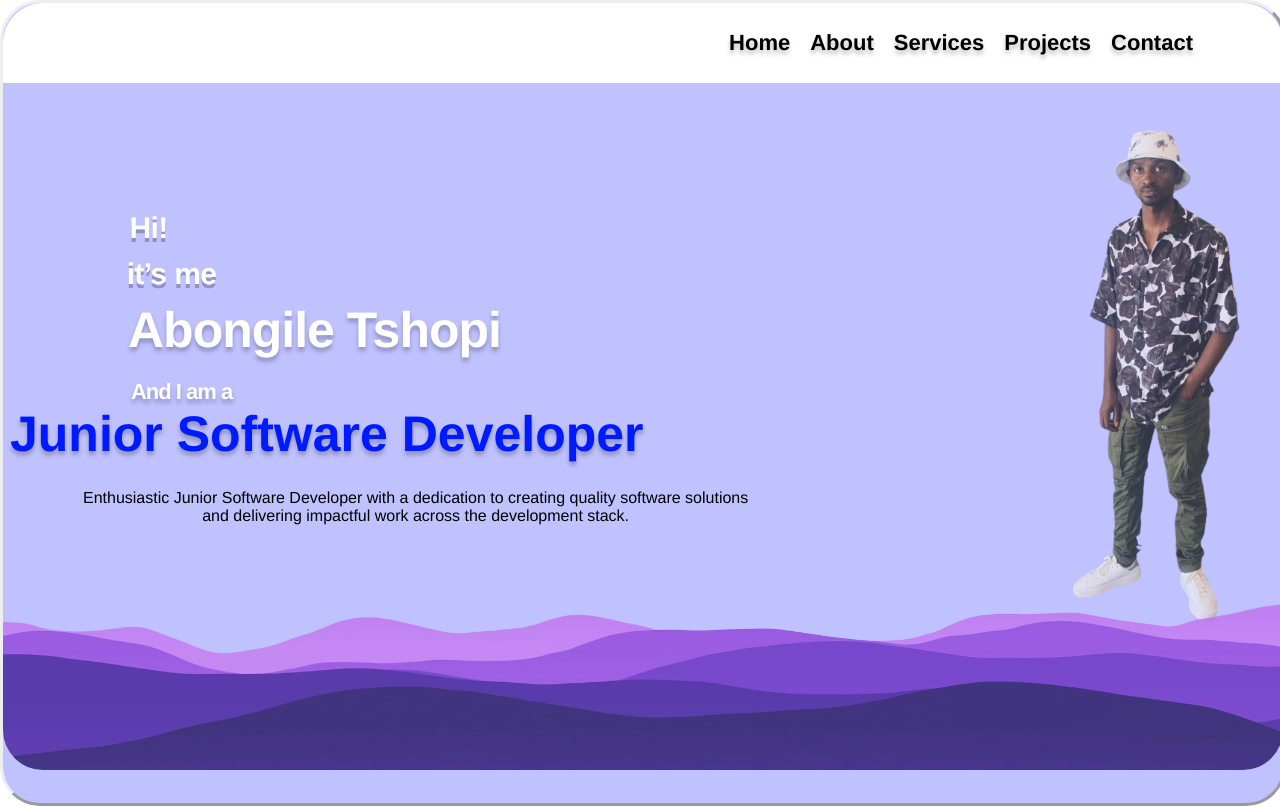
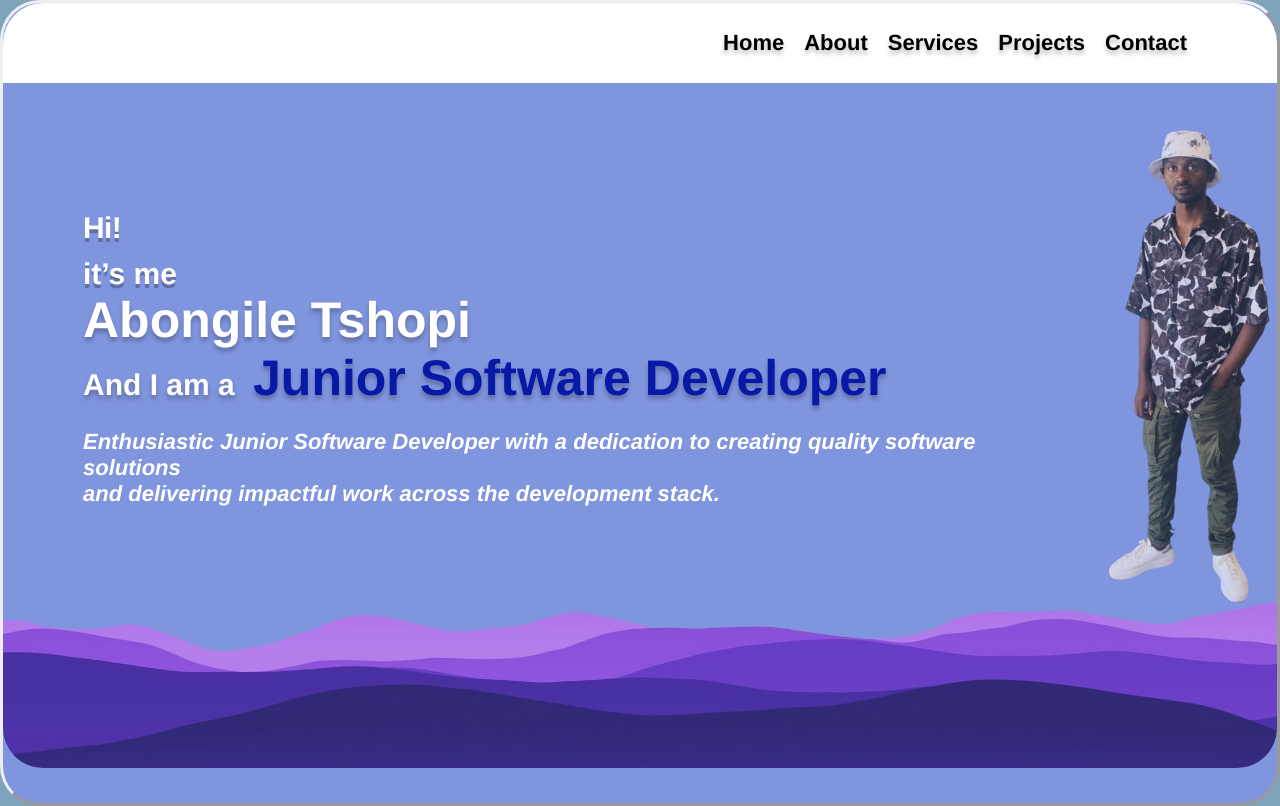
Before and after one commit to 214254151/My-Younglings-Profile, a React (Create React App) app: page / in a window 1280 px wide. Built offline with nearby package versions, Linux system fonts and the light colour scheme.

Commit message:
Home page layout done

```diff
--- a/src/App.css
+++ b/src/App.css
@@ -11,19 +11,20 @@
 }*/
 
 .mainAppFrame {
-  background-color: #c0539c82;
+  background-color: #004d7c82;
+  width: 100%;
+  height: auto;
 
 }
 
 .mainFrame {
   border-left-style: outset;
   border-style: outset;
-  text-align: center;
-  position: absolute;
-  width: 100%;
+  /* text-align: center; */
+  /* position: absolute;  */
+  /* width: 100%; */
   height: 100vh;
   background-color: #8287ff82;
-
   border-bottom-right-radius: 5dvb;
   border-bottom-left-radius: 5dvb;
   border-top-right-radius: 5dvb;
@@ -120,12 +121,12 @@
 
 .homepage-image {
   margin-top: -5.2rem;
-  margin-left: 200px;
+  margin-left: -80px;
   opacity: 75%;
 }
 
 .waves{
-  margin-top: -5.1rem;
+  margin-top: -4rem;
   height: 200px;
   opacity: 75%;
   width: 100%;
@@ -160,13 +161,13 @@
 }
 
 .itsMe{
-  margin-left: 23px;
+  /* margin-left: 23px; */
   margin-top: -7.1rem;
   font-family: "Nunito-Bold", Helvetica;
   color: #ffffff;
   font-size: 30px;
   font-weight: 700;
-  letter-spacing: -0.6px;
+  /* letter-spacing: -0.6px; */
   line-height: normal;
   text-shadow: 0px 4px #00000040;
   width: 131px;
@@ -178,66 +179,51 @@
   font-family: "Nunito-Bold", Helvetica;
   font-size: 50px;
   font-weight: 700;
-  letter-spacing: -1px;
+  /* letter-spacing: -1px; */
   line-height: normal;
-  overflow: hidden;
+  overflow: 0;
   text-shadow: 0px 4px 4px #00000040;
   white-space: nowrap;
-  padding: 10px;
+  /* padding: 10px; */
   width: 363px;
-  margin-left: 35px;
+  /* margin-left: 35px; */
 
 }
 
-.and{
-  margin-left: -93px;
+ .and{
   font-family: "Nunito-Bold", Helvetica;
   color: #ffffff;
-  font-size: 22px;
+  font-size: 30px;
   font-weight: 700;
-  letter-spacing: -1px;
+  /* letter-spacing: -1px; */
   line-height: normal;
   text-shadow: 0px 4px 4px #00000040;
-  padding: 10px;
-  width: 363px;
+}
 
 
 
-
-
-}
-
-.and span{
-  color: #001aff;
+.Junior{
+  color: #0818a7;
   font-family: "Nunito-Bold", Helvetica;
   font-size: 50px;
   font-weight: 700;
   letter-spacing: 0;
   line-height: normal;
   overflow: hidden;
-  text-overflow: ellipsis;
   text-shadow: 0px 4px 4px #00000040;
   white-space: nowrap;
   padding: 10px;
 }
 
-/* .Junior{
-  color: #001aff;
-  font-family: "Nunito-Bold", Helvetica;
-  font-size: 50px;
-  font-weight: 700;
-  letter-spacing: 0;
-  line-height: normal;
-  overflow: hidden;
-  text-overflow: ellipsis;
-  text-shadow: 0px 4px 4px #00000040;
-  white-space: nowrap;
-  padding: 10px;
-
-} */
-
 .enthusiastic-junior{
   /* margin-left: -600px; */
   font-family: "Nunito-Bold", Helvetica;
+  color: #ffffff;
+  font-size: 22px;
+  font-weight: 700;
+  letter-spacing: 0px;
+  line-height-step: normal;
+  /* text-shadow: 0px 4px #00000040; */
+  /* width: 937px; */
 
 }
--- a/src/App.js
+++ b/src/App.js
@@ -1,9 +1,17 @@
 import "./App.css";
+// import About from "./components/About/About";
+// import About from './components/About/About';
 
-// import About from './components/About';
+
 
 function App() {
   return (
+    // <div className="App">
+    //   <About/>
+    // </div>
+
+
+
     <div className="mainAppFrame">
       <div className="mainFrame">
         <div className="nav-bar">
@@ -43,13 +51,13 @@ function App() {
 
             <div className="itsMe">it’s me</div>
             <div className="myName">Abongile Tshopi</div>
-            <div className="and">And I am a <span >Junior Software Developer</span> </div>
+            <div className="and">And I am a <span className="Junior">Junior Software Developer</span> </div>
             {/* <div className="Junior">Junior Software Developer</div> */}
 
-            <p className="enthusiastic-junior">
+            <p className="enthusiastic-junior"><i>
               Enthusiastic Junior Software Developer with a dedication to
               creating quality software solutions <br />
-              and delivering impactful work across the development stack.
+              and delivering impactful work across the development stack.</i>
             </p>
           </div>
 
@@ -58,7 +66,7 @@ function App() {
               className="homePagePic"
               alt="homePagePic"
               src="homePagePic.png"
-              height={"520"}
+              height={"500"} width={"258"}
             />
           </div>
 
```
